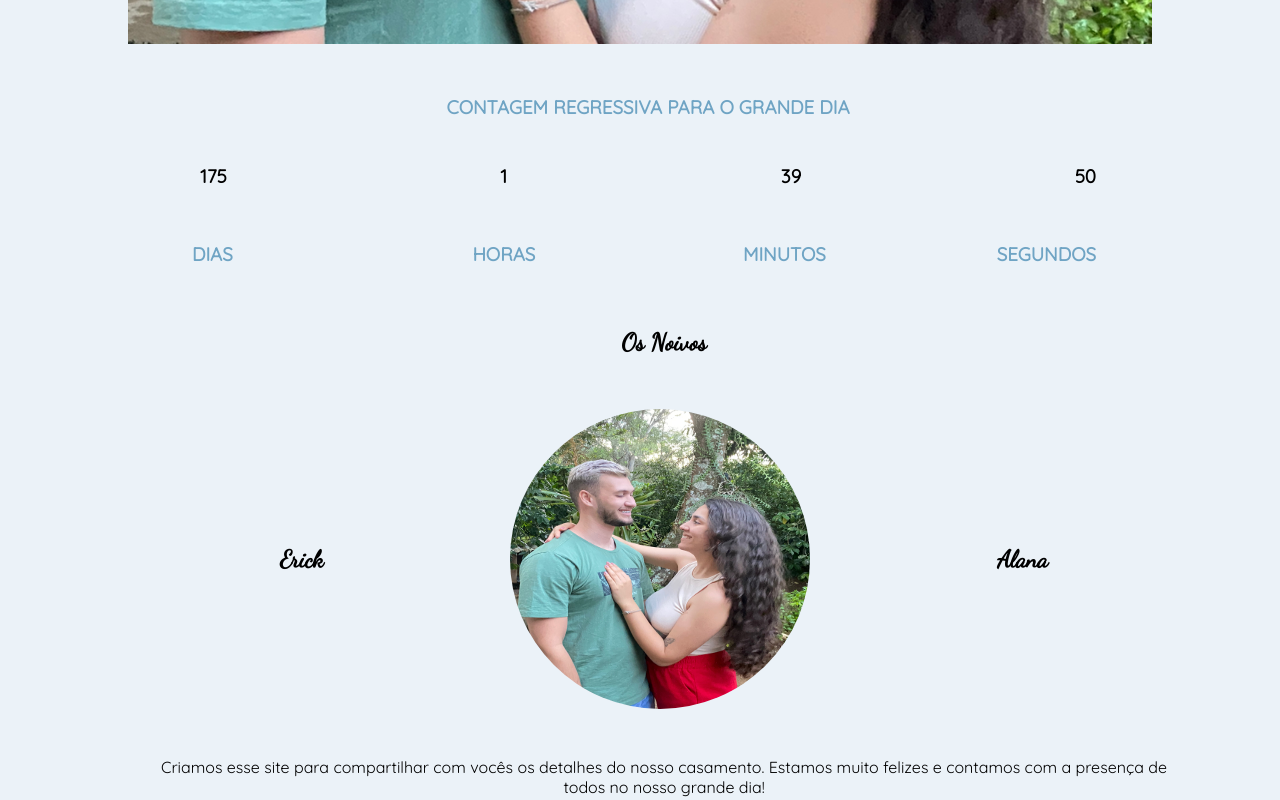
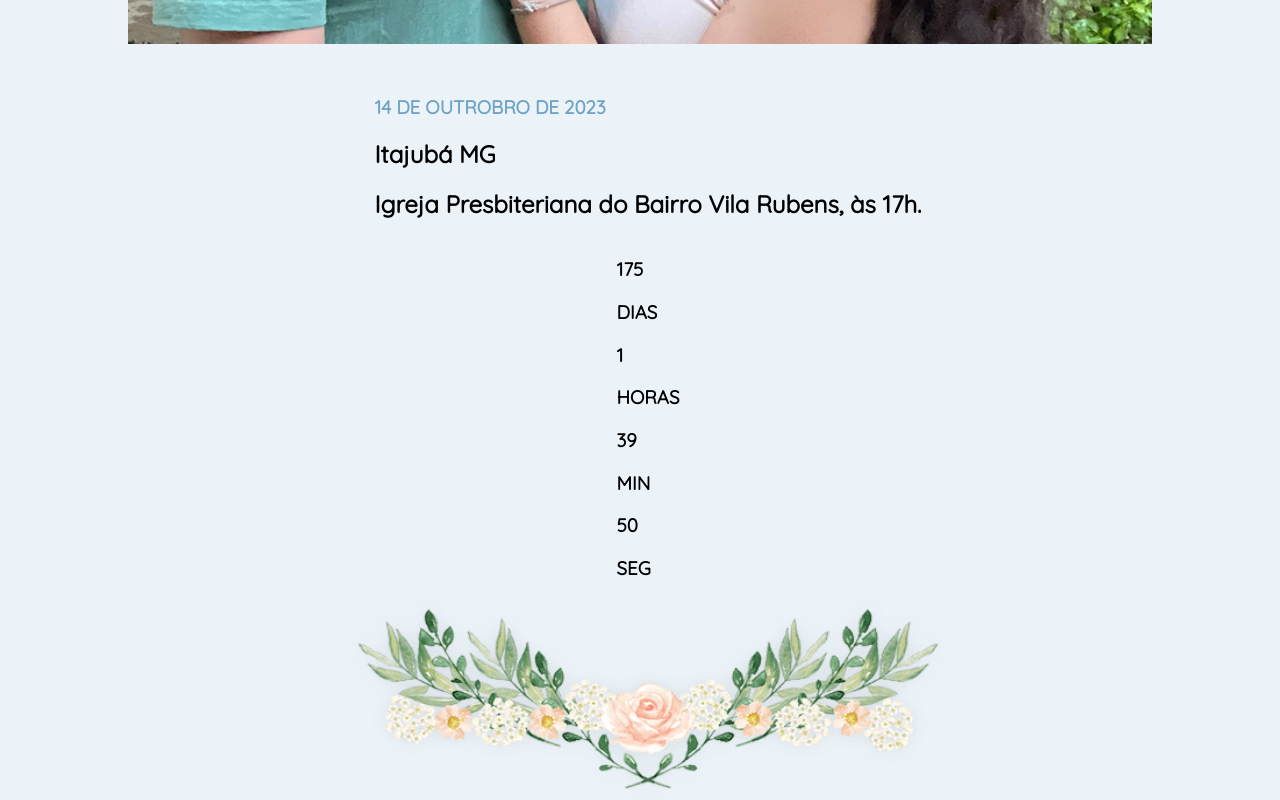
Before and after one commit to erikefernandes40/wedding-website, a Next.js app: page / in a window 1280 px wide. Shown: the part 580-1380 px from the top of the page. Built offline with nearby package versions, Linux system fonts and the light colour scheme.

Commit message:
refactor: altera posição dos elementos do cronometro

```diff
--- a/pages/stopwatch.tsx
+++ b/pages/stopwatch.tsx
@@ -1,5 +1,7 @@
 import styles from '../styles/stopwatch.module.css'
 import { useState, useEffect } from 'react';
+import Image from 'next/image'
+
 
 const Stopwatch = () => {
   const targetDate = new Date('2023-10-14T00:00:00');
@@ -30,20 +32,41 @@ const Stopwatch = () => {
   return (
     <section className={styles.stopwatch}>
       <div className={styles.regressiveCountDays}>
-        <h3>CONTAGEM REGRESSIVA PARA O GRANDE DIA</h3>
+        <h3>14 DE OUTROBRO DE 2023</h3>
+        <h2>
+          Itajubá MG
+        </h2>
+        <h2>
+          Igreja Presbiteriana do Bairro Vila Rubens, às 17h.
+        </h2>
       </div>
-      <div className={styles.countRegressiveDays}>
-        <h3>{diffDays}</h3>
-        <h3>{diffHours}</h3>
-        <h3>{diffMinutes}</h3>
-        <h3>{diffSeconds}</h3>
+      <div className={styles.main}>
+        <div className={styles.regressive}>
+          <h3>{diffDays}</h3>
+          <h3>DIAS</h3>
+        </div>
+        <div className={styles.regressive}>
+          <h3>{diffHours}</h3>
+          <h3>HORAS</h3>
+        </div>
+        <div className={styles.regressive}>
+          <h3>{diffMinutes}</h3>
+          <h3>MIN</h3>
+        </div>
+        <div className={styles.regressive}>
+          <h3>{diffSeconds}</h3>
+          <h3>SEG</h3>
+        </div>
       </div>
-      <div className={styles.time}>
-        <h3>DIAS</h3>
-        <h3>HORAS</h3>
-        <h3>MINUTOS</h3>
-        <h3>SEGUNDOS</h3>
+      <div className={styles.greenFlower}>
+      <Image
+          src="/images/green-flower.png"
+          alt="Foto de Alana e Erick"
+          width={600}
+          height={200}
+        />
       </div>
+
     </section>
   );
 };
```
